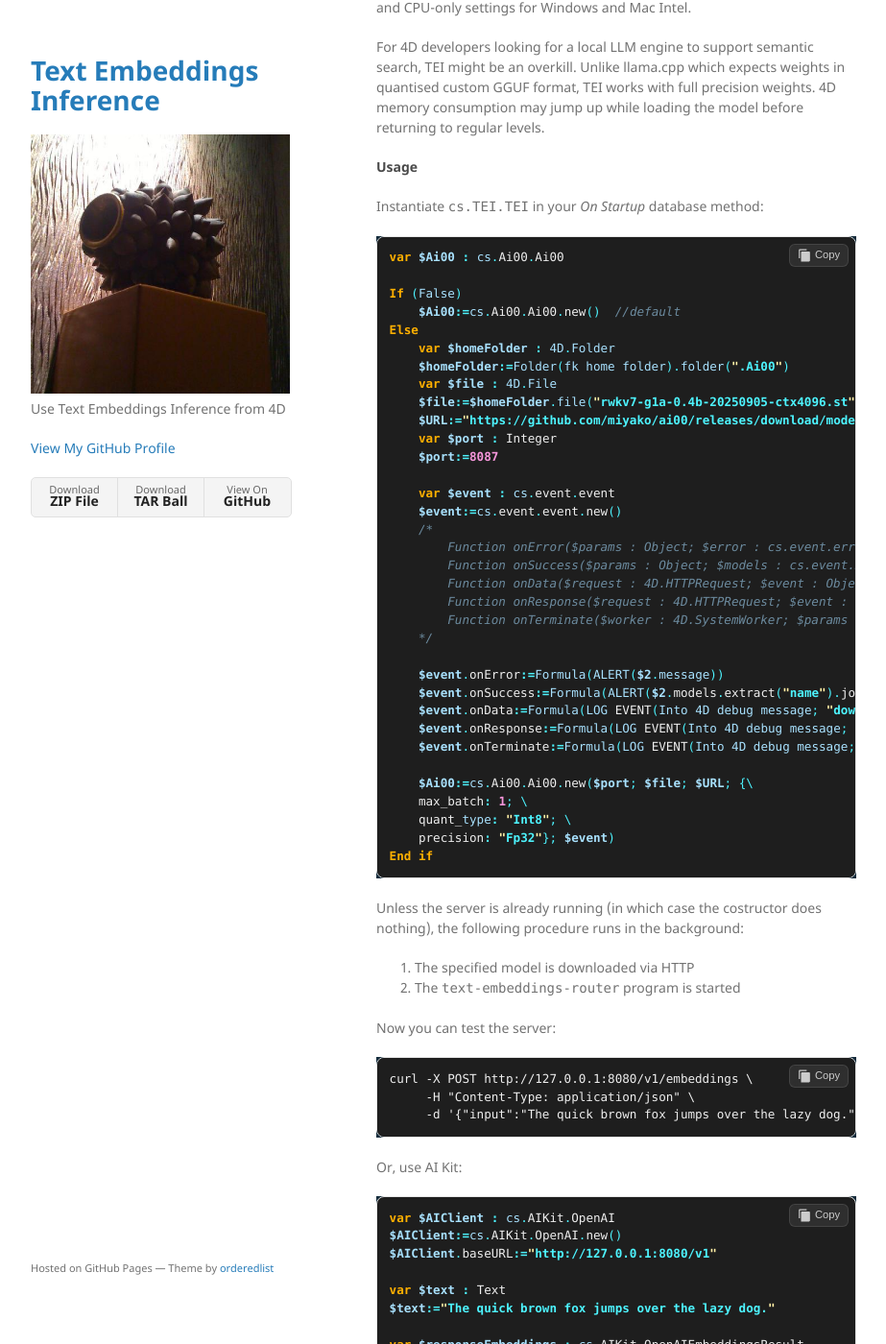
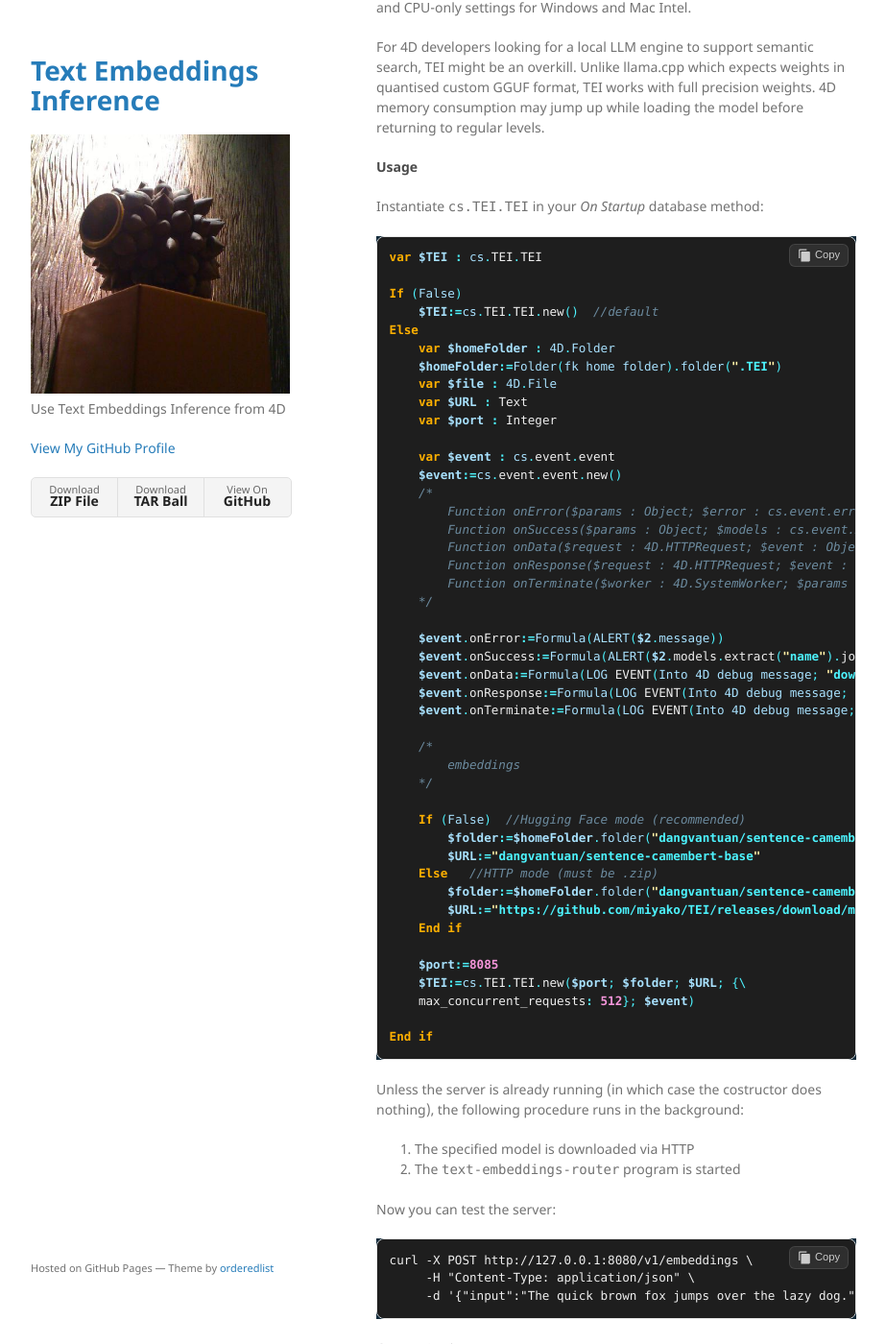
Before and after one commit to miyako/TEI, a Jekyll site: the page built from index.md, in a window 1280 px wide and 1400 px high, scrolled down 479 px. Shown: the whole window at 96% size, without its empty margins (178-1101 px from the left). Built offline with Jekyll 4.4.1, drawn with Linux system fonts in a browser that asks for light colours.

Commit message:
Update index.md

````diff
--- a/index.md
+++ b/index.md
@@ -24,18 +24,16 @@ For 4D developers looking for a local LLM engine to support semantic search, TEI
 Instantiate `cs.TEI.TEI` in your *On Startup* database method:
 
 ```4d
-var $Ai00 : cs.Ai00.Ai00
+var $TEI : cs.TEI.TEI
 
 If (False)
-    $Ai00:=cs.Ai00.Ai00.new()  //default
+    $TEI:=cs.TEI.TEI.new()  //default
 Else
     var $homeFolder : 4D.Folder
-    $homeFolder:=Folder(fk home folder).folder(".Ai00")
+    $homeFolder:=Folder(fk home folder).folder(".TEI")
     var $file : 4D.File
-    $file:=$homeFolder.file("rwkv7-g1a-0.4b-20250905-ctx4096.st")
-    $URL:="https://github.com/miyako/ai00/releases/download/models/rwkv7-g1a-0.4b-20250905-ctx4096.st"
+    var $URL : Text
     var $port : Integer
-    $port:=8087
 
     var $event : cs.event.event
     $event:=cs.event.event.new()
@@ -53,10 +51,22 @@ Else
     $event.onResponse:=Formula(LOG EVENT(Into 4D debug message; "download complete"))
     $event.onTerminate:=Formula(LOG EVENT(Into 4D debug message; (["process"; $1.pid; "terminated!"].join(" "))))
 
-    $Ai00:=cs.Ai00.Ai00.new($port; $file; $URL; {\
-    max_batch: 1; \
-    quant_type: "Int8"; \
-    precision: "Fp32"}; $event)
+    /*
+        embeddings
+    */
+
+    If (False)  //Hugging Face mode (recommended)
+        $folder:=$homeFolder.folder("dangvantuan/sentence-camembert-base")
+        $URL:="dangvantuan/sentence-camembert-base"
+    Else   //HTTP mode (must be .zip)
+        $folder:=$homeFolder.folder("dangvantuan/sentence-camembert-base")
+        $URL:="https://github.com/miyako/TEI/releases/download/models/sentence-camembert-base.zip"
+    End if
+
+    $port:=8085
+    $TEI:=cs.TEI.TEI.new($port; $folder; $URL; {\
+    max_concurrent_requests: 512}; $event)
+
 End if
 ```
 
````
